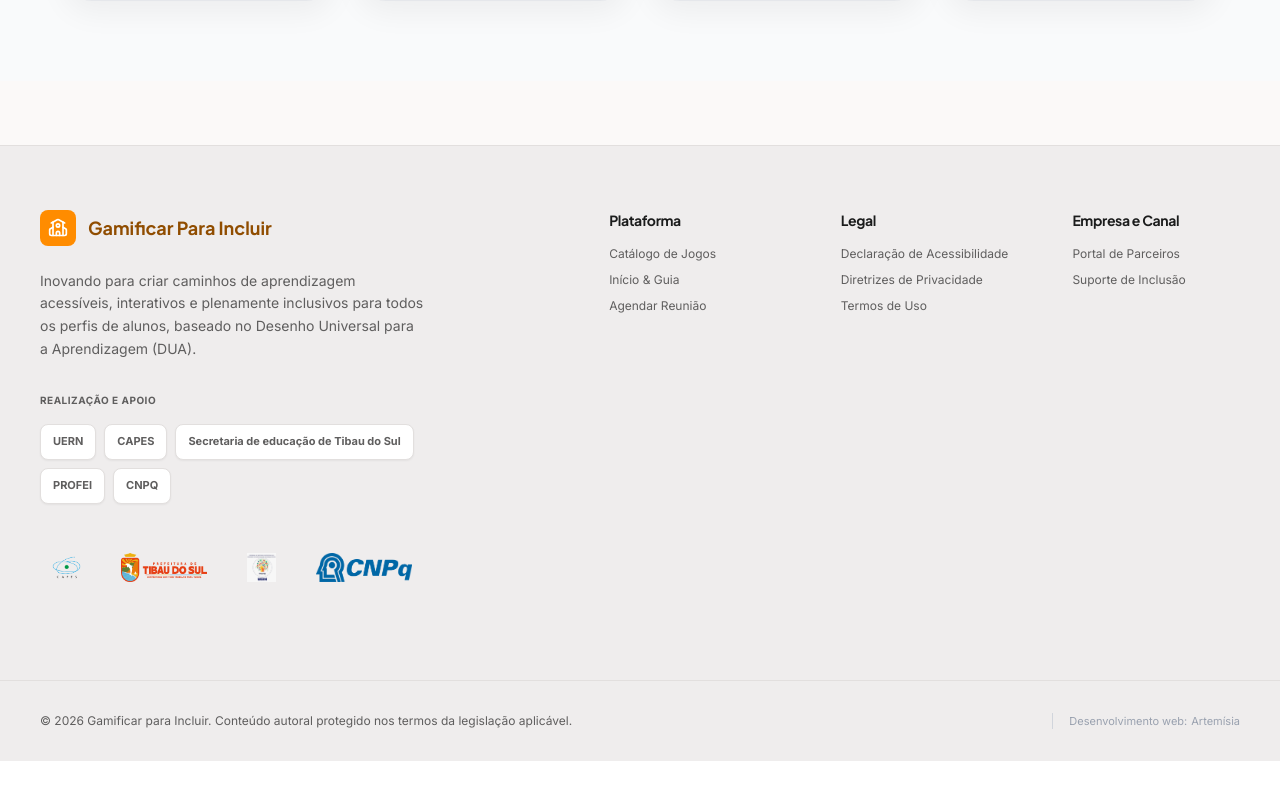
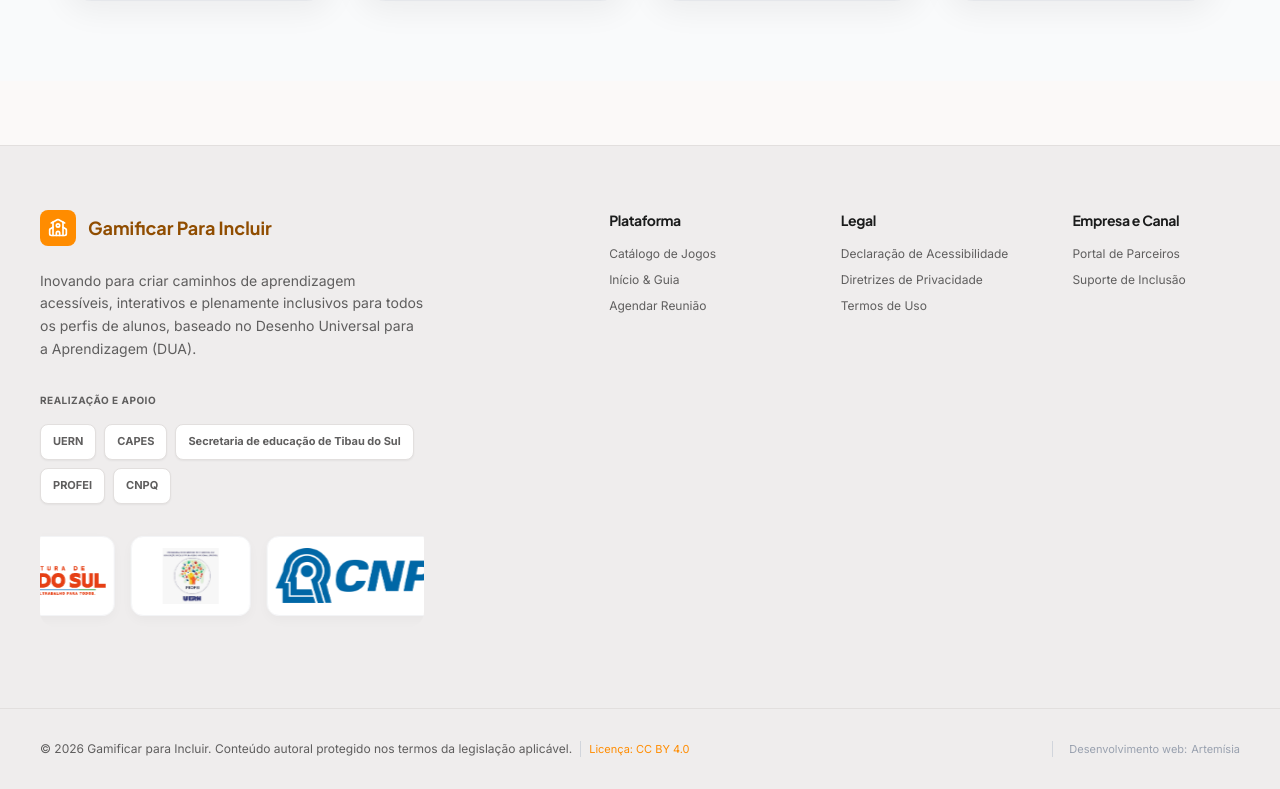
Before and after one commit to Misians/Gamificar-Para-Incluir, a React (Vite) app: page / in a window 1280 px wide. Shown: the part 4764-5553 px from the top of the page. Before the commit the page ends 5525 px from the top, so only its background shows below. Built offline with nearby package versions, Linux system fonts and the light colour scheme; no server answers; the database is empty.

Commit message:
correção footer

```diff
--- a/src/components/Footer.tsx
+++ b/src/components/Footer.tsx
@@ -54,21 +54,35 @@ export default function Footer({ setCurrentPage }: FooterProps) {
               </div>
             </div>
 
-            {/* Espaço para as 3 Logos Lado a Lado */}
-            <div className="flex items-center gap-4 mt-4">
-              <div className="h-18 px-3 flex items-center justify-center">
-                <img src={capeslogo} alt="Logo 1" className="max-h-10 w-auto object-contain" />
-              </div>
-              <div className="h-18 px-3 flex items-center justify-center">
-                <img src={logoTibau} alt="Logo 2" className="max-h-10 w-auto object-contain" />
-              </div>
-              <div className="h-24 px-3 flex items-center justify-center">
-                <img src={profei} alt="Logo 3" className="max-h-10 w-auto object-contain" />
-              </div>
-              <div className="h-24 px-3 flex items-center justify-center">
-                <img src={cnpq} alt="Logo 3" className="max-h-10 w-auto object-contain" />
+            {/* Carrossel de logos de apoio */}
+            <div className="mt-5 overflow-hidden rounded-2xl ">
+              <div className="flex items-center gap-4 px-3 py-3 whitespace-nowrap marquee-track">
+                {[capeslogo, logoTibau, profei, cnpq, capeslogo, logoTibau, profei, cnpq].map((logo, index) => (
+                  <div
+                    key={`${logo}-${index}`}
+                    className="flex h-20 min-w-[120px] items-center justify-center rounded-xl border border-gray-100 bg-white px-2 shadow-[0_4px_12px_rgba(0,0,0,0.03)]"
+                  >
+                    <img src={logo} alt="Logo de apoio" className="max-h-14 w-auto object-contain" />
+                  </div>
+                ))}
               </div>
             </div>
+
+            <style>{`
+              @keyframes marquee {
+                0% { transform: translateX(0); }
+                100% { transform: translateX(-50%); }
+              }
+
+              .marquee-track {
+                width: max-content;
+                animation: marquee 18s linear infinite;
+              }
+
+              .marquee-track:hover {
+                animation-play-state: paused;
+              }
+            `}</style>
 
           </div>
         </div>
@@ -142,9 +156,21 @@ export default function Footer({ setCurrentPage }: FooterProps) {
 
       {/* Under footer */}
       <div className="max-w-7xl mx-auto px-6 md:px-10 py-8 border-t border-brand-border flex flex-col sm:flex-row justify-between items-center gap-4">
-        <p className="font-sans text-xs text-[#5f5e5e]" id="copyright-notice">
-          © 2026 Gamificar para Incluir. Conteúdo autoral protegido nos termos da legislação aplicável.
-        </p>
+        <div className="flex flex-col sm:flex-row items-center gap-2 text-center sm:text-left">
+          <p className="font-sans text-xs text-[#5f5e5e]" id="copyright-notice">
+            © 2026 Gamificar para Incluir. Conteúdo autoral protegido nos termos da legislação aplicável.
+          </p>
+          <span className="hidden sm:block w-px h-4 bg-gray-300" aria-hidden="true" />
+          <a
+            href="https://creativecommons.org/licenses/by/4.0/deed.pt-br"
+            target="_blank"
+            rel="noopener noreferrer"
+            className="font-sans text-[11px] text-[#ff8c00] hover:text-[#e06f00] underline-offset-2 hover:underline"
+            id="footer-license-link"
+          >
+            Licença: CC BY 4.0
+          </a>
+        </div>
         <div className="flex gap-4 items-center">
           <div className="w-px h-4 bg-gray-300" />
           <div className="flex items-center gap-1 text-[11px] text-gray-400">
```
